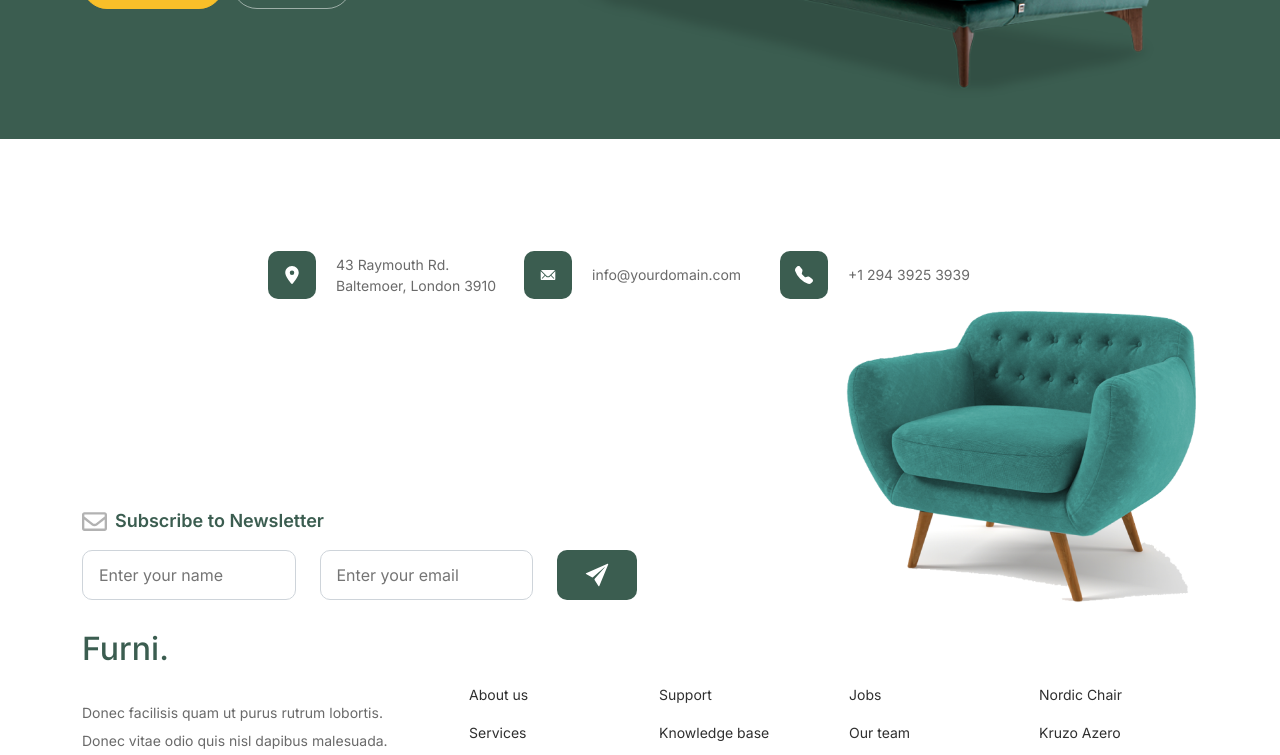
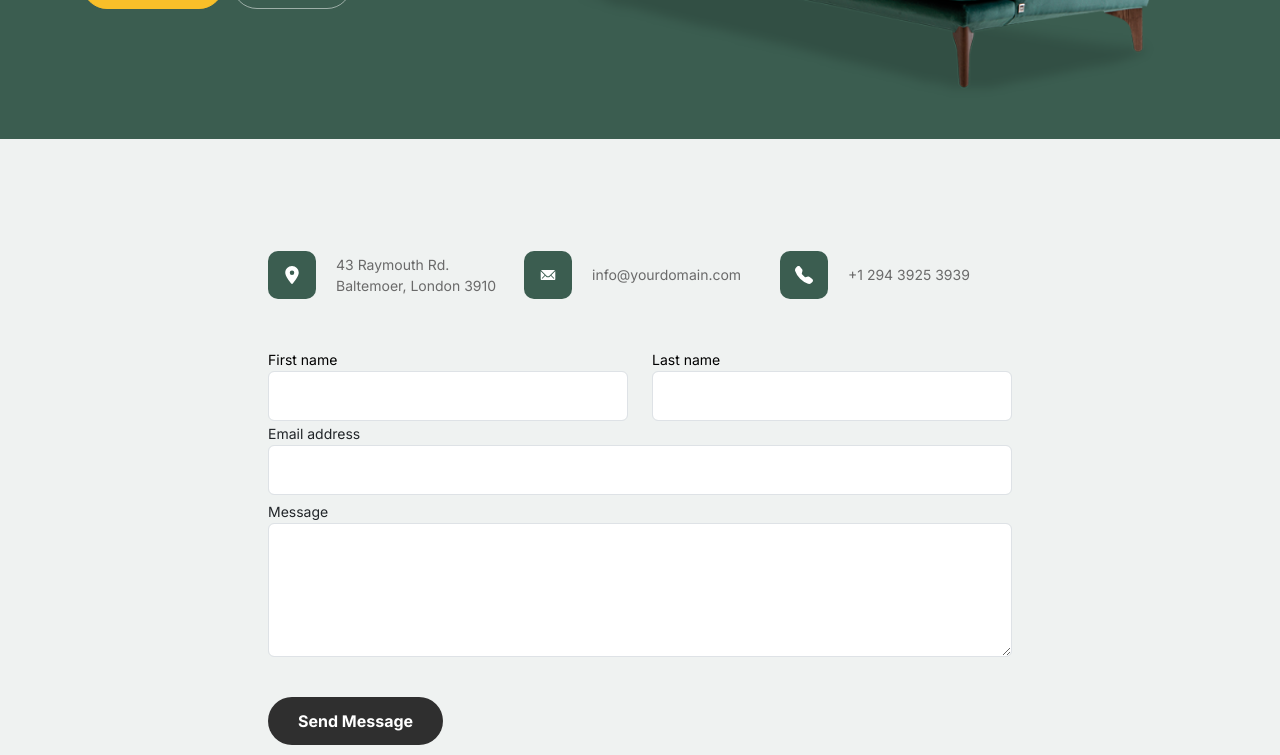
Before and after one commit to hertheyhermee/Furni, a React (Vite) app: page /contactUs in a window 1280 px wide. Shown: the part 420-1175 px from the top of the page. Built offline with nearby package versions, Linux system fonts and the light colour scheme.

Commit message:
contact form

```diff
--- a/src/components/ContactUs/contact.css
+++ b/src/components/ContactUs/contact.css
@@ -1,5 +1,6 @@
 .contact-us-form {
     padding: 112px 20%;
+    background: #eff2f1;
 }
 
 .location, .message {
@@ -32,3 +33,13 @@
     font-size: 14px;
     color: #6a6a6a;
 }
+
+label {
+ font-size: 14px;
+}
+
+.formss {
+    height: 50px;
+    border-radius: 10px;
+
+}
--- a/src/components/ContactUs/index.jsx
+++ b/src/components/ContactUs/index.jsx
@@ -3,6 +3,7 @@ import { FaLocationDot } from "react-icons/fa6";
 import { BsFillTelephoneFill } from "react-icons/bs";
 import { IoIosMail } from "react-icons/io";
 import "./contact.css";
+import Button from "../../Button";
 
 const ContactUs = () => {
   return (
@@ -18,7 +19,7 @@ const ContactUs = () => {
       <div className="contact-us-form">
         <div className="container">
           <div className="block">
-            <div className="row">
+            <div className="row mb-5">
               <div className="col-12 col-md-6 col-lg-4">
                 <div className="location">
                   <span>
@@ -43,49 +44,76 @@ const ContactUs = () => {
                   <p>+1 294 3925 3939</p>
                 </div>
               </div>
-              {/* <div className="col-md-8 col-lg-8 pb-4">
-                <div className="row mb-5">
-                  <div className="col-lg-4 mb-4">
-                    <div className="d-flex align-items-center">
-                      <div className="location d-flex justify-content-center align-items-center">
-                        <FaLocationDot color={"white"} />
-                      </div>
-                      <div>
-                        <p className="mb-0 py-3">
-                          43 Raymouth Rd. Baltemoer, London 3910
-                        </p>
-                      </div>
+            </div>
+            <div className="col-sm-12">
+              <form action="">
+                <div className="row">
+                  <div className="col-sm-12 col-md-6">
+                    <div className="form-group">
+                      <label className="text-black" htmlFor="fname">
+                        First name
+                      </label>
+                      <input
+                        type="text"
+                        className="form-control formss"
+                        id="fname"
+                      />
                     </div>
                   </div>
-                  <div className="col-lg-4 mb-4">
-                    <div className="d-flex align-items-center">
-                      <div className="location d-flex justify-content-center align-items-center">
-                        <IoIosMail color={"white"} />
-                      </div>
-                      <div className="">
-                        <p className="mb-0 py-3">info@yourdomain.com</p>
-                      </div>
+                  <div className="col-sm-12 col-md-6">
+                    <div className="form-group">
+                      <label className="text-black" htmlFor="lname">
+                        Last name
+                      </label>
+                      <input
+                        type="text"
+                        className="form-control formss"
+                        id="lname"
+                      />
                     </div>
                   </div>
-                  <div className="col-lg-4 mb-4">
-                    <div className="d-flex align-items-center">
-                      <div className="location d-flex justify-content-center align-items-center">
-                        <BsFillTelephoneFill color={"white"} />
-                      </div>
-                      <div>
-                        <p className="mb-0 py-3">+1 294 3925 3939</p>
-                      </div>
+                  <div className="col-sm-12">
+                    <div className="mb-1">
+                      <label
+                        htmlFor="exampleFormControlInput1"
+                        className="form-label mb-0"
+                      >
+                        Email address
+                      </label>
+                      <input
+                        type="email"
+                        className="form-control formss"
+                        id="exampleFormControlInput1"
+                        placeholder=""
+                      />
                     </div>
                   </div>
+                  <div className="col-sm-12">
+                    <div className="mb-3">
+                      <label
+                        htmlFor="exampleFormControlTextarea1"
+                        className="form-label mb-0"
+                      >
+                        Message
+                      </label>
+                      <textarea
+                        className="form-control"
+                        id="exampleFormControlTextarea1"
+                        rows="5"
+                      ></textarea>
+                    </div>
+                  </div>
+                  <div className="col-sm-12">
+                    <Button
+                      className="mt-4"
+                      text="Send Message"
+                      backgroundColor="#2f2f2f"
+                      border="#2f2f2f"
+                      color="#fff"
+                    />
+                  </div>
                 </div>
-                <form action="">
-                    <div className="row">
-                        <div className="col-6"></div>
-                        <div className="col-6"></div>
-
-                    </div>
-                </form>
-              </div> */}
+              </form>
             </div>
           </div>
         </div>
--- a/src/components/Home/index.jsx
+++ b/src/components/Home/index.jsx
@@ -72,7 +72,7 @@ const Home = () => {
                 </div>
                 <Button
                   className="mt-4"
-                  text="exlpore"
+                  text="explore"
                   backgroundColor="#2f2f2f"
                   border="#2f2f2f"
                   color="#fff"
```
